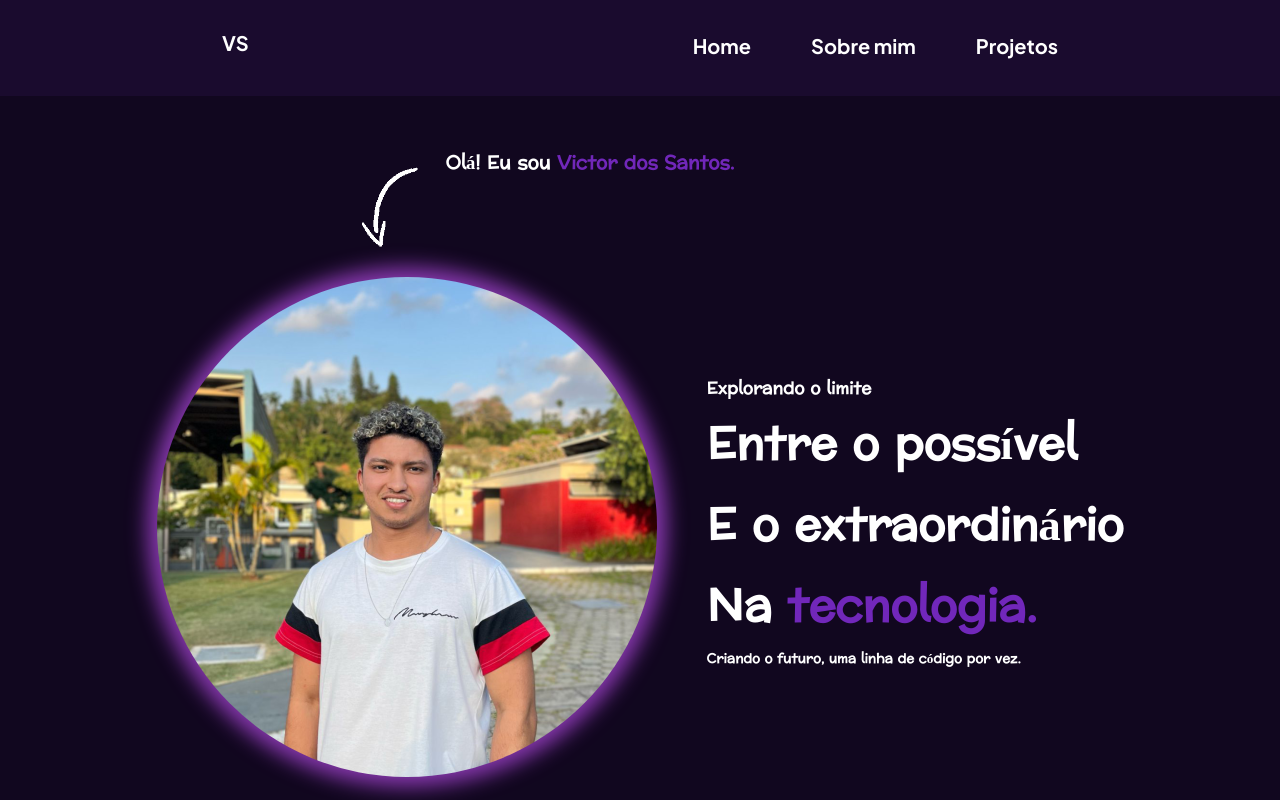
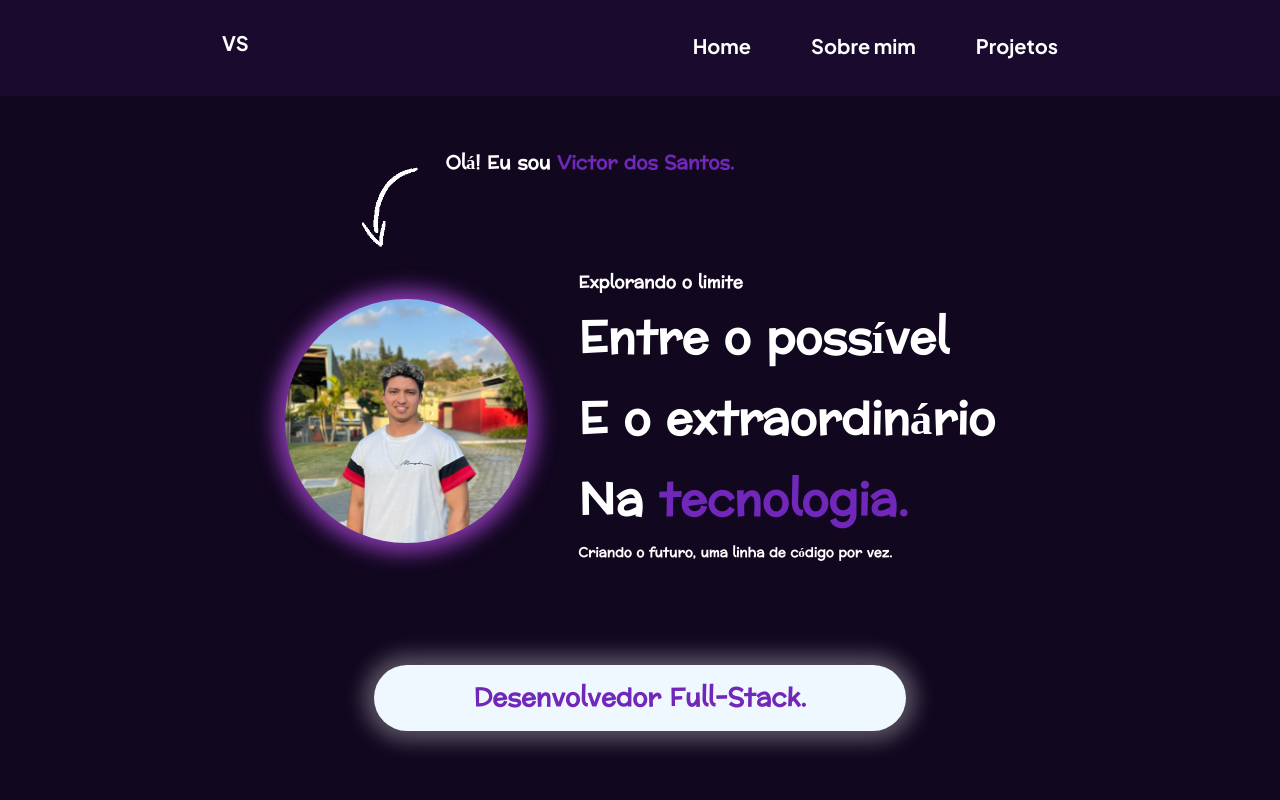
Before and after one commit to Victor-Santos-Silva/Portifolio, a React (Vite) app: page / in a window 1280 px wide. Shown: the top 800 px of the page. Built offline with nearby package versions, Linux system fonts and the light colour scheme.

Commit message:
alterando tamanho da imagem da home

```diff
--- a/src/components/Introducao/Introducao.css
+++ b/src/components/Introducao/Introducao.css
@@ -33,6 +33,7 @@
     border-radius: 50%;
     margin-top: 110px;
     box-shadow: 0 0 20px 10px rgba(162, 67, 206, 0.8);
+    width: 19%;
 }
 
 .frase {
```
